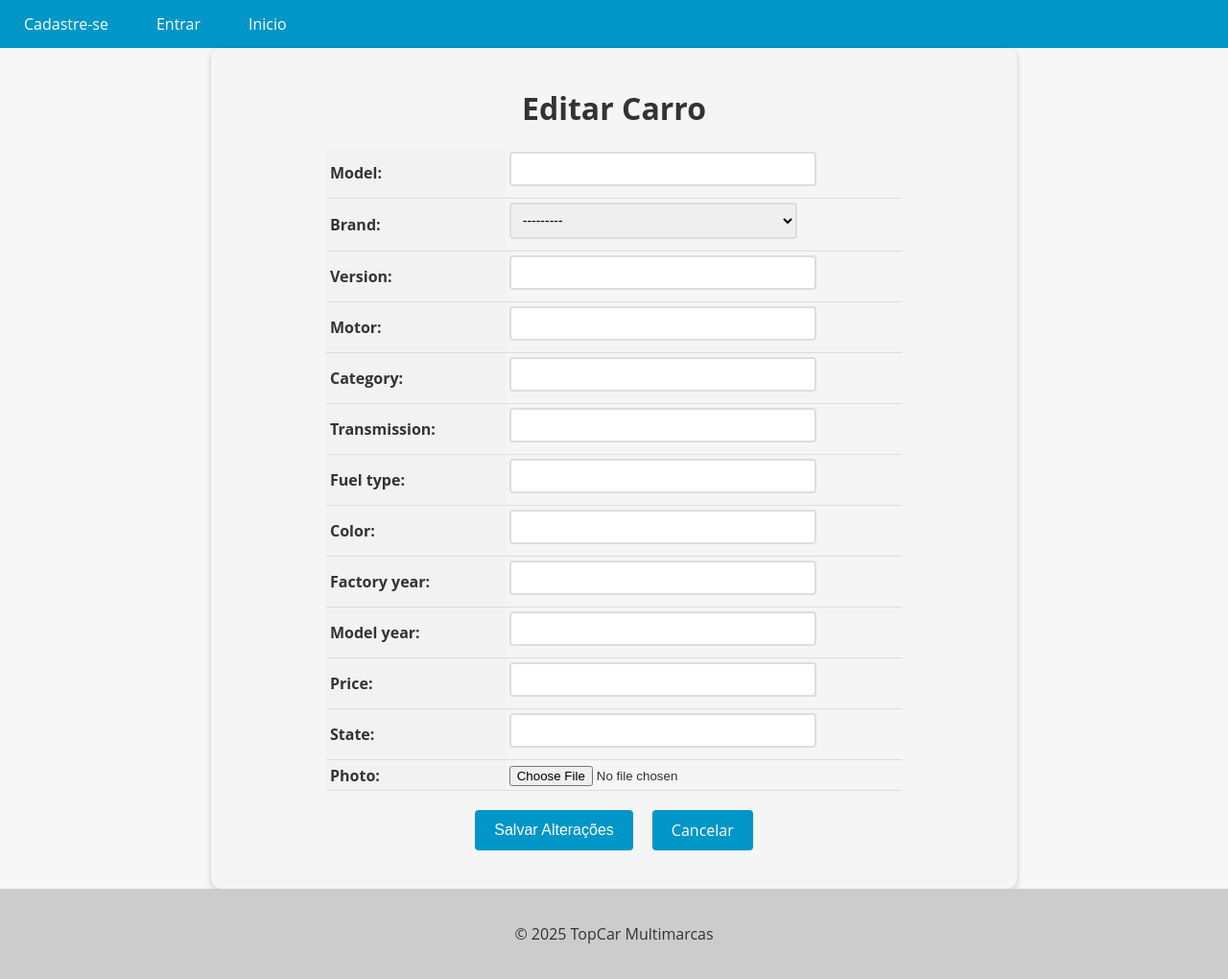
After one commit to GeorgeKemmerich/carros, a Django app: template cars/templates/car_update.html in a window 1280 px wide. The commit adds this page. Shown: the whole page at 96% size. Run offline with Django 5.2, Linux system fonts and the light colour scheme; the template is opened without the code that fills it: values that come from a table or form of the project are taken from there, others are empty.

Commit message:
Criacao da UpdateView e ocultaçao de botoes senciveis

```diff
--- a/app/urls.py
+++ b/app/urls.py
@@ -18,7 +18,7 @@ from django.contrib import admin
 from django.urls import path
 from django.conf import settings
 from django.conf.urls.static import static
-from cars.views import CarsListView, NewCarCreateView, CarDetailView
+from cars.views import CarsListView, NewCarCreateView, CarDetailView, CarUpdateView
 from accounts.views import register_view, login_view, logout_view
 
 
@@ -30,4 +30,5 @@ urlpatterns = [
     path('cars/', CarsListView.as_view(), name = 'cars_list'),
     path('new_car/', NewCarCreateView.as_view(), name='new_car'),
     path('car/<int:pk>/', CarDetailView.as_view(), name='car_detail'),
+    path('car/<int:pk>/update/', CarUpdateView.as_view(), name='car_update'),
 ] + static(settings.MEDIA_URL, document_root=settings.MEDIA_ROOT)
--- /dev/null
+++ b/cars/templates/car_update.html
@@ -0,0 +1,122 @@
+{% extends "base.html" %}
+
+{% block content %}
+
+  <style>
+    form {
+      max-width: 800px;
+      margin: 0 auto;
+      padding: 20px;
+      background-color: #f5f5f5;
+      border-radius: 10px;
+      box-shadow: 0 2px 6px rgba(0, 0, 0, 0.2);
+    }
+
+    form h1 {
+      font-size: 2rem;
+      margin-bottom: 20px;
+      text-align: center;
+    }
+
+    table {
+      margin: 0 auto;
+      border-collapse: collapse;
+      width: 100%;
+      max-width: 600px;
+    }
+
+    th, td {
+      padding: 4px;
+      text-align: left;
+      border-bottom: 1px solid #ddd;
+    }
+
+    th {
+      background-color: #f2f2f2;
+    }
+
+    input[type="text"], input[type="number"], select, textarea {
+      padding: 8px;
+      font-size: 14px;
+      border: 2px solid #ddd;
+      border-radius: 4px;
+      width: 100%;
+      max-width: 300px;
+      margin-bottom: 8px;
+      transition: border-bottom-color 0.3s ease-in-out;
+    }
+
+    input[type="text"]:focus, input[type="number"]:focus, select:focus, textarea:focus {
+      outline: none;
+      border-bottom-color: #0096c7;
+    }
+
+    .btn {
+      background-color: #0096c7;
+      color: #fff;
+      border: none;
+      padding: 10px 20px;
+      font-size: 16px;
+      border-radius: 4px;
+      cursor: pointer;
+      transition: background-color 0.3s ease-in-out;
+    }
+
+    .buttons-container {
+      display: flex;
+      justify-content: center;
+      margin-top: 20px;
+      margin-bottom: 20px;
+    }
+
+    .btn {
+      display: inline-block;
+      background-color: #0096c7;
+      color: #fff;
+      border: none;
+      padding: 10px 20px;
+      font-size: 16px;
+      border-radius: 4px;
+      cursor: pointer;
+      transition: background-color 0.3s ease-in-out;
+      margin: 0 10px;
+    }
+
+    .btn:hover {
+      background-color: #108eb8;
+    }
+
+    .btn-danger {
+      background-color: #d9534f;
+      text-decoration: none !important;
+    }
+
+    .btn-danger:hover {
+      background-color: #d2221c;
+    }
+
+    .error-message {
+      color: #d9534f;
+      font-size: 14px;
+      margin-top: 5px;
+    }
+
+    a {
+      text-decoration: none !important;
+    }
+
+  </style>
+  <form method="post" enctype="multipart/form-data">
+    {% csrf_token %}
+    <h1>Editar Carro</h1>
+    <table>
+      {{ form.as_table }}
+    </table>
+    <div>
+      <div class="buttons-container">
+        <input type="submit" value="Salvar Alterações" class="btn btn-primary">
+        <a href="{% url 'cars_list' %}" class="btn btn-secondary">Cancelar</a>
+      </div>
+    </div>
+  </form>
+{% endblock %}
```
Also changed, not shown: cars/templates/car_detail.html (+7 -0 lines), cars/templates/cars.html (+12 -0 lines), cars/views.py (+7 -1 lines).
